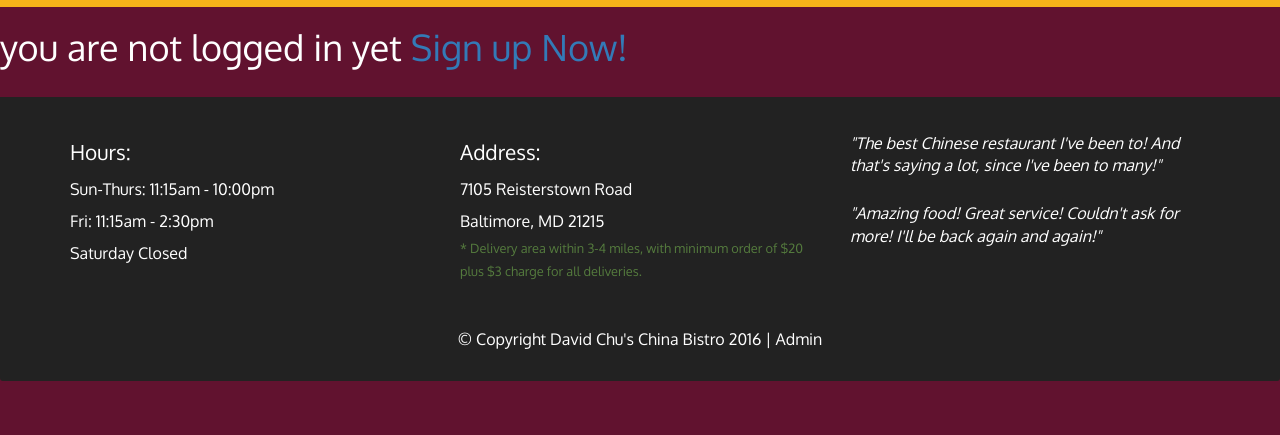
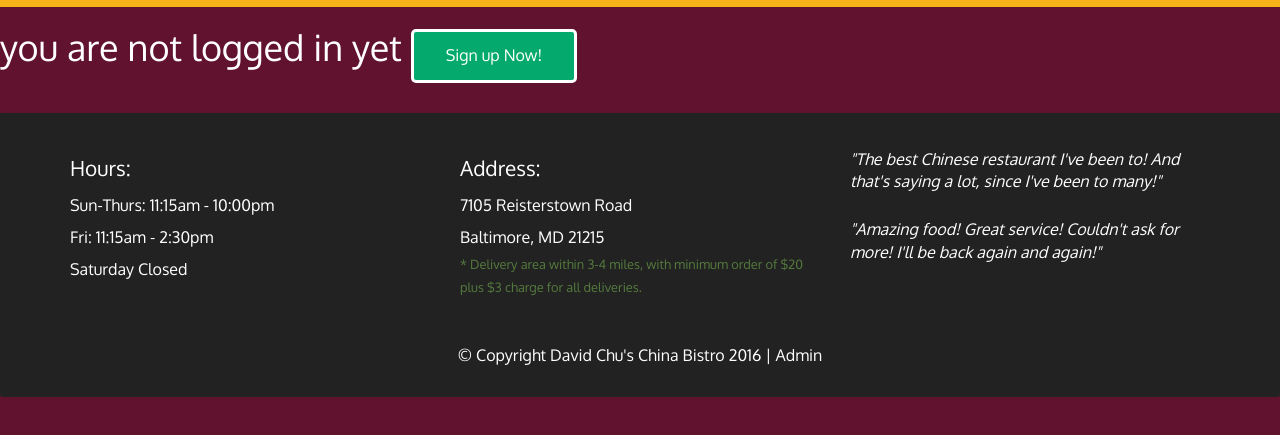
Before and after one commit to jaime-rey/assignment5, a plain HTML site: page index.html at #/info in a window 1280 px wide. Shown: the part 163-598 px from the top of the page. Drawn offline with Linux system fonts and the light colour scheme.

Commit message:
signup button fixed

```diff
--- a/css/public.css
+++ b/css/public.css
@@ -111,6 +111,17 @@
   font-size: .9em;
   font-style: italic;
 }
+.button {
+  background-color: #04AA6D; /* Green */
+  border: solid;
+  border-radius: 5px;
+  color: white;
+  padding: 15px 32px;
+  text-align: center;
+  text-decoration: none;
+  display: inline-block;
+  font-size: 16px;
+}
 /* END SINGLE CATEGORY PAGE */
 
 
--- a/src/public/info/info.html
+++ b/src/public/info/info.html
@@ -1,3 +1,3 @@
 <h1>you are not logged in yet
-    <a ui-sref="public.singup">Sign up Now!</a>
+    <a class="button" href="/index.html#/signup">Sign up Now!</a>
 </h1>
```
